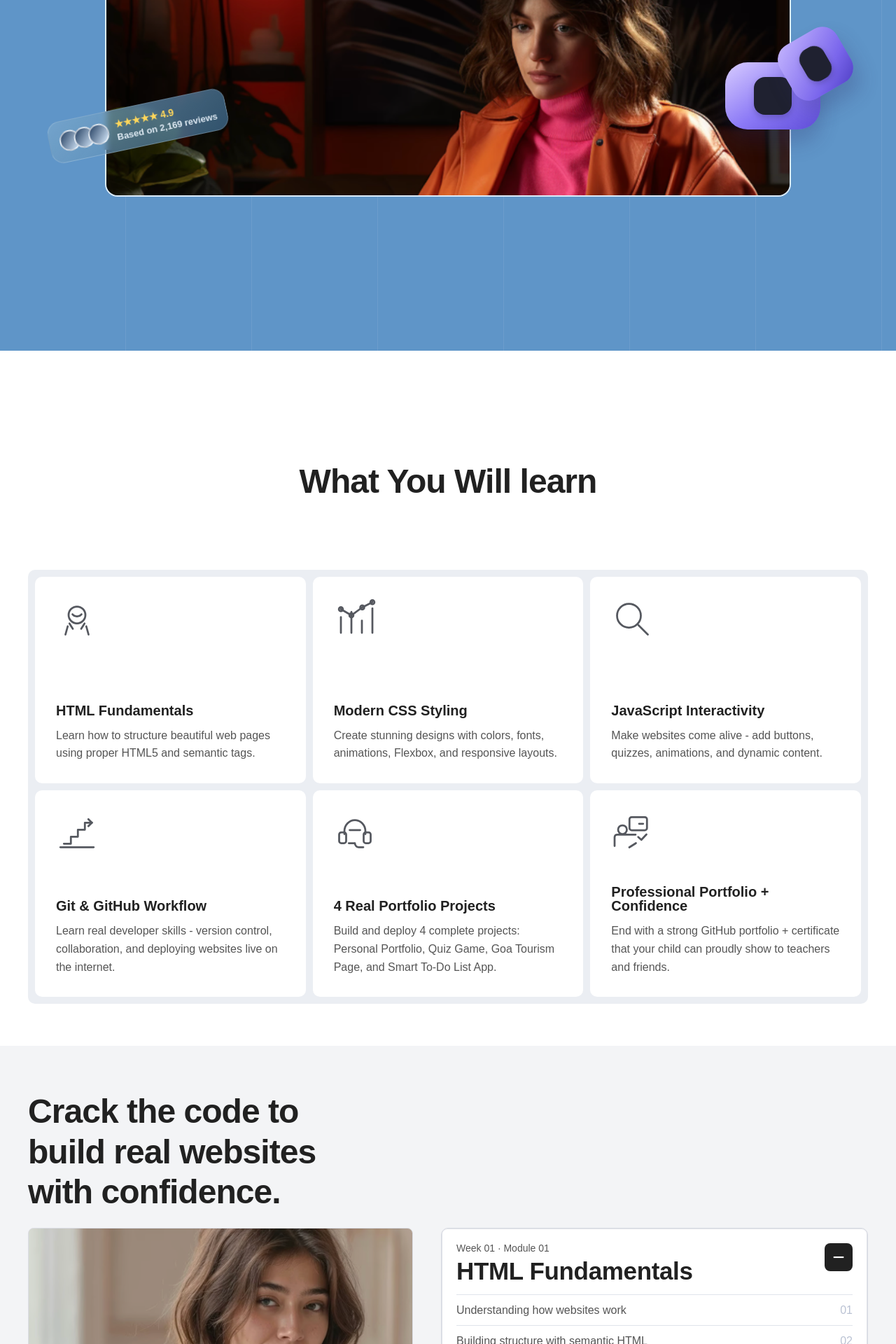
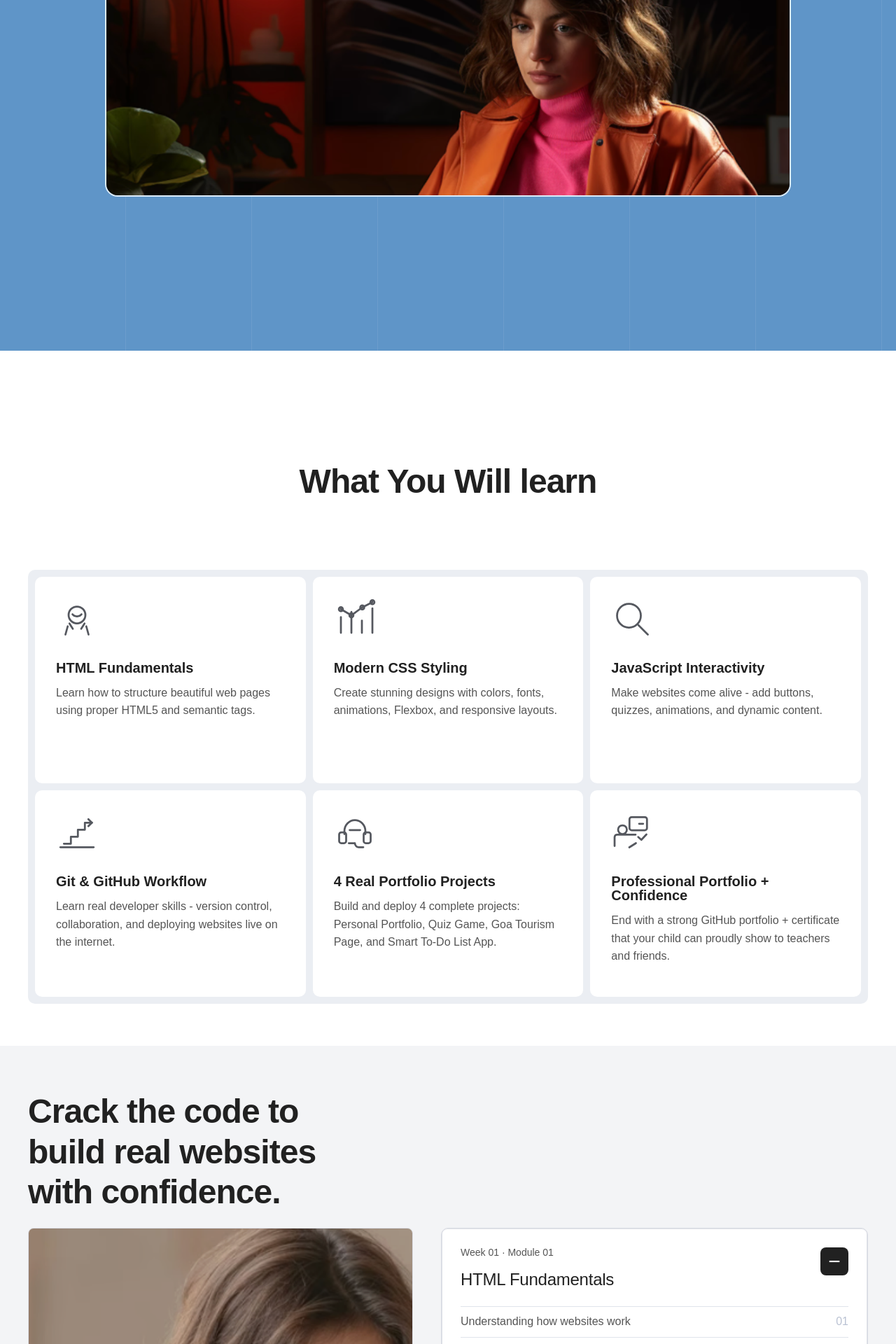
Before and after one commit to Gautham28/localhost-classes, a React (Vite) app: page / in a window 1280 px wide. Shown: the part 780-2700 px from the top of the page at 70% size. Built offline with nearby package versions, Linux system fonts and the light colour scheme; a web font is replaced by a local one.

Commit message:
curicullum component redesigned slightly

```diff
--- a/src/App.css
+++ b/src/App.css
@@ -465,7 +465,7 @@ body {
 .learn-copy {
   width: 326.66px;
   max-width: 100%;
-  margin-top: auto;
+  margin-top: 30px;
 }
 
 .learn-card h3 {
@@ -518,13 +518,13 @@ body {
   display: grid;
   grid-template-columns: 550px 610px;
   gap: 40px;
-  align-items: start;
+  align-items: stretch;
 }
 
 .curriculum-photo-card {
   width: 550px;
   max-width: 100%;
-  height: 600px;
+  height: 100%;
   background: #ded7cc;
   border-radius: 8px;
   overflow: hidden;
@@ -542,6 +542,7 @@ body {
 .curriculum-panels {
   width: 610px;
   max-width: 100%;
+  height: 100%;
   border: 1px solid #d8dbe3;
   border-radius: 10px;
   background: #e8ebf1;
@@ -555,11 +556,11 @@ body {
   background: #ffffff;
   border: 1px solid #e0e2e8;
   border-radius: 8px;
-  padding: 20px;
+  padding: 26px;
 }
 
 .module-card-open {
-  padding-bottom: 20px;
+  padding-bottom: 26px;
 }
 
 .module-header {
@@ -578,12 +579,13 @@ body {
 }
 
 .module-header h3 {
-  margin: 8px 0 0;
-  font-size: 20px;
-  line-height: 1;
+  margin: 10px 0 0;
+  padding: 8px 0;
+  font-size: 17px;
+  line-height: 1.15;
   letter-spacing: -0.01em;
   color: #212121;
-  font-weight: 700;
+  font-weight: 500;
 }
 
 .module-header button {
@@ -1445,7 +1447,7 @@ body {
   }
 
   .module-header h3 {
-    font-size: 35px;
+    font-size: 24px;
   }
 
   .review-card {
@@ -1632,7 +1634,7 @@ body {
   }
 
   .module-header h3 {
-    font-size: 18px;
+    font-size: 17px;
     line-height: 1.2;
   }
 
@@ -1945,7 +1947,7 @@ body {
   }
 
   .module-header h3 {
-    font-size: 18px;
+    font-size: 16px;
     margin-top: 6px;
     line-height: 1.2;
   }
--- a/src/components/Hero.jsx
+++ b/src/components/Hero.jsx
@@ -57,25 +57,8 @@ function Hero() {
       </div>
 
       <div className="hero-media" aria-hidden="true">
-        <div className="review-badge">
-          <div className="badge-avatars">
-            <span />
-            <span />
-            <span />
-          </div>
-          <div className="badge-copy">
-            <p className="stars">★★★★★ 4.9</p>
-            <p>Based on 2,169 reviews</p>
-          </div>
-        </div>
-
         <div className="media-card">
           <img src={heroCard} alt="Student working on a laptop" />
-        </div>
-
-        <div className="hero-cubes">
-          <span className="cube cube-main" />
-          <span className="cube cube-side" />
         </div>
       </div>
 
```
